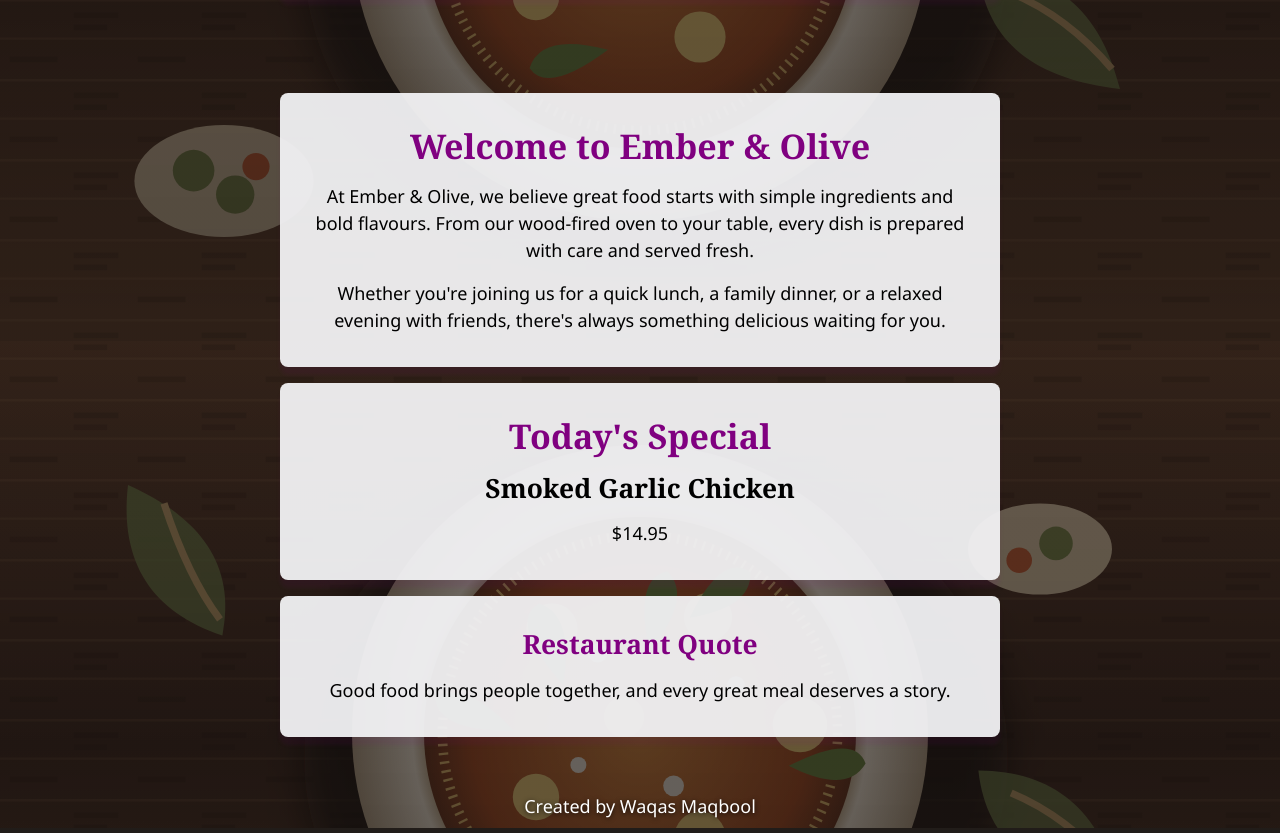
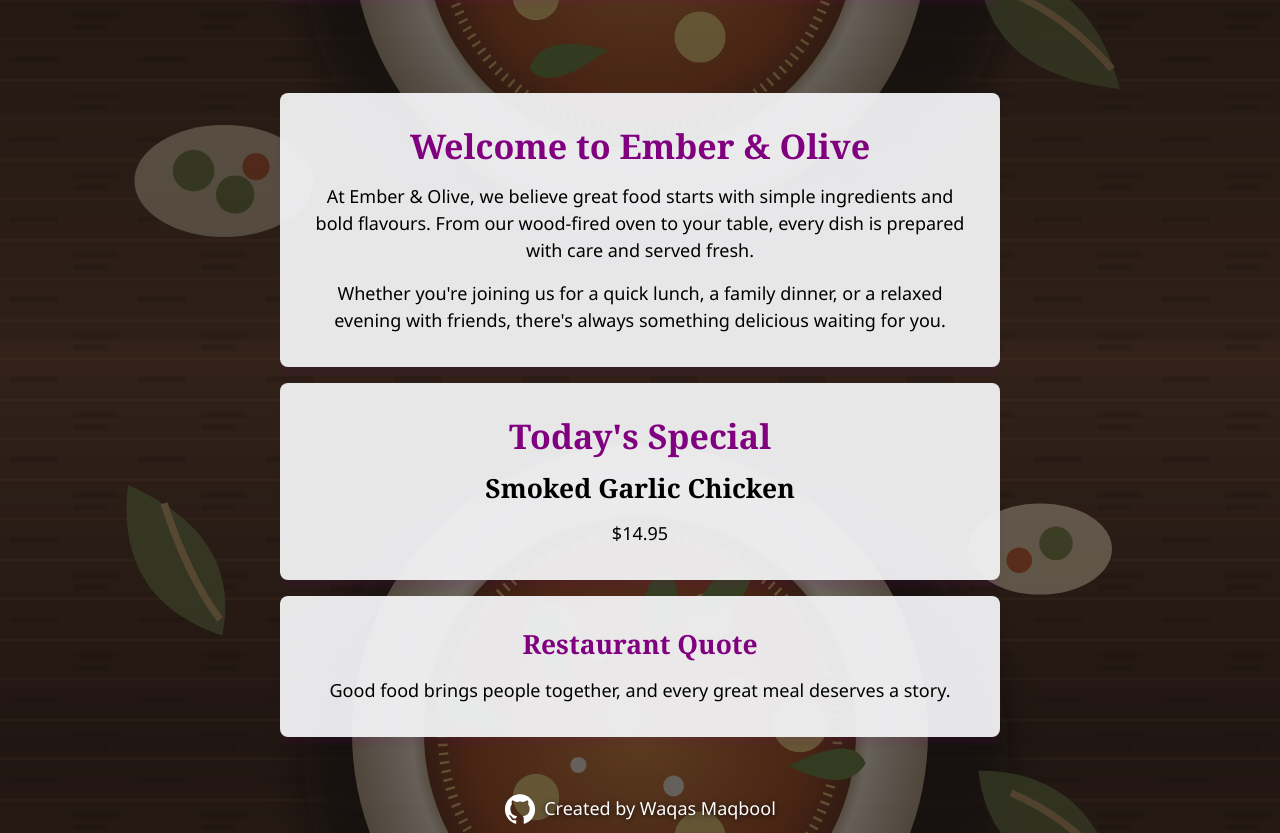
Before and after one commit to maqboolwebdev-stack/Restaurant-Page, a website built with webpack: page src/template.html in a window 1280 px wide. Shown: the part 459-1292 px from the top of the page. Built offline with nearby package versions, Linux system fonts and the light colour scheme; some packages are replaced by stand-ins of ours.

Commit message:
style: add github icon in footer link

```diff
--- a/src/cursor/cursor.css
+++ b/src/cursor/cursor.css
@@ -60,7 +60,8 @@
   body.has-cursor-orbit a[href],
   body.has-cursor-orbit button:not(:disabled),
   body.has-cursor-orbit [role='button'],
-  body.has-cursor-orbit summary {
+  body.has-cursor-orbit summary,
+  body.has-cursor-orbit .githubSvg {
     cursor: pointer;
   }
 }
--- a/src/cursor/cursor.js
+++ b/src/cursor/cursor.js
@@ -24,7 +24,7 @@ if (pointerQuery.matches) {
   let frameId = null;
   let initialized = false;
   const interactiveSelector =
-    'a[href], button, input:not([type="hidden"]), select, textarea, summary, [role="button"], [tabindex]:not([tabindex="-1"])';
+    'a[href], button, input:not([type="hidden"]), select, textarea, summary, [role="button"], .githubSvg, [tabindex]:not([tabindex="-1"])';
 
   function render() {
     tracker.style.transform = `translate3d(${x - 11}px, ${y - 11}px, 0)`;
--- a/src/home/home.css
+++ b/src/home/home.css
@@ -81,22 +81,6 @@
   transform: scale(0.99);
 }
 
-.footer {
-  display: flex;
-  align-items: end;
-  justify-content: center;
-}
-
-.link {
-  text-decoration: none;
-  color: #fff;
-  padding: 0.5rem;
-  text-shadow: 0 1px 5px rgba(0, 0, 0, 0.8);
-}
-
-.link:hover {
-  text-decoration: underline;
-}
 
 @media (prefers-reduced-motion: reduce) {
   *,
--- a/src/home/home.js
+++ b/src/home/home.js
@@ -1,5 +1,6 @@
 export const contentBox = document.querySelector('#content');
 import { setActiveNav } from '../navigation.js';
+
 const homeBtn = document.querySelector('#home-btn');
 
 import { loadMenu } from '../menu/menu.js';
@@ -114,16 +115,21 @@ function loadHome() {
 // creating elements for footer for every page
 const footer = document.createElement('footer');
 const link = document.createElement('a');
+const githubSvg = document.createElement('span');
 
 // adding style classes
 footer.className = 'footer';
 link.className = 'link';
+githubSvg.className = 'githubSvg';
 
 link.href = `https://github.com/maqboolwebdev-stack/Restaurant-Page`;
+link.setAttribute('target', '_blank');
+link.setAttribute('rel', 'noopener noreferrer');
 link.textContent = `Created by Waqas Maqbool`;
 link.setAttribute('aria-label', 'Created by Waqas Maqbool - view the project on GitHub');
 
 // Appending element
+link.prepend(githubSvg);
 footer.append(link); // in footer and,
 document.body.append(footer); // footer in body
 
--- a/src/styles/styles.css
+++ b/src/styles/styles.css
@@ -276,3 +276,39 @@ html.lenis, html.lenis body {
 .lenis.lenis-smooth {
   scroll-behavior: auto !important;
 }
+
+.footer {
+  display: flex;
+  align-items: end;
+  justify-content: center;
+}
+
+.link {
+  text-decoration: none;
+  color: #fff;
+  padding: 0.5rem;
+  text-shadow: 0 1px 5px rgba(0, 0, 0, 0.8);
+  display: flex;
+  align-items: center;
+  gap: .5rem;
+}
+
+.link:hover {
+  text-decoration: underline;
+  color: var(--primary-color);
+}
+
+.githubSvg {
+  display: inline-block;
+  width: 2rem;
+  height: 2rem;
+  background-color: #fff;
+  cursor: pointer;
+  -webkit-mask: url('../assets/images/github.svg') no-repeat center / contain;
+  mask: url('../assets/images/github.svg') no-repeat center / contain;
+  transition: background-color 0.3s ease;
+}
+
+.link:hover .githubSvg {
+  background-color: var(--primary-color);
+}
```
Also changed, not shown: dist/main.js, src/assets/images/github.svg (added).
